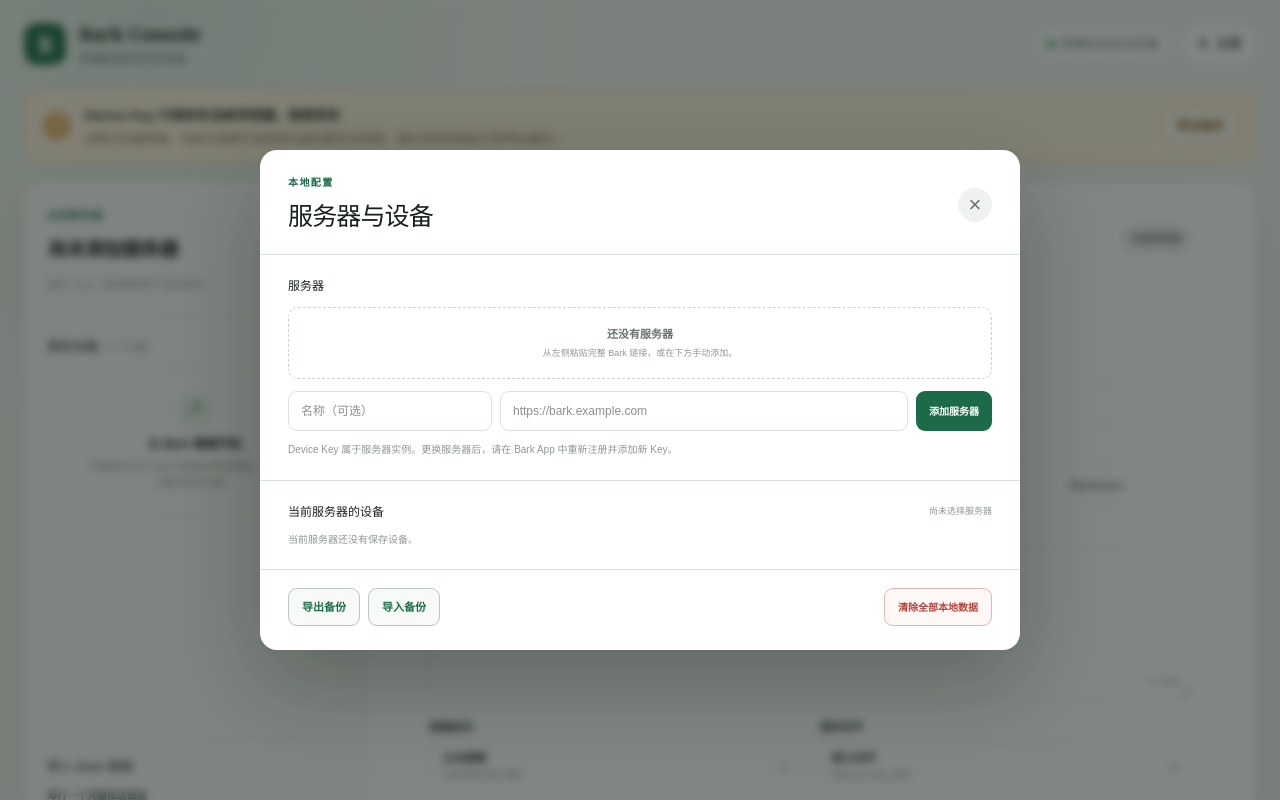
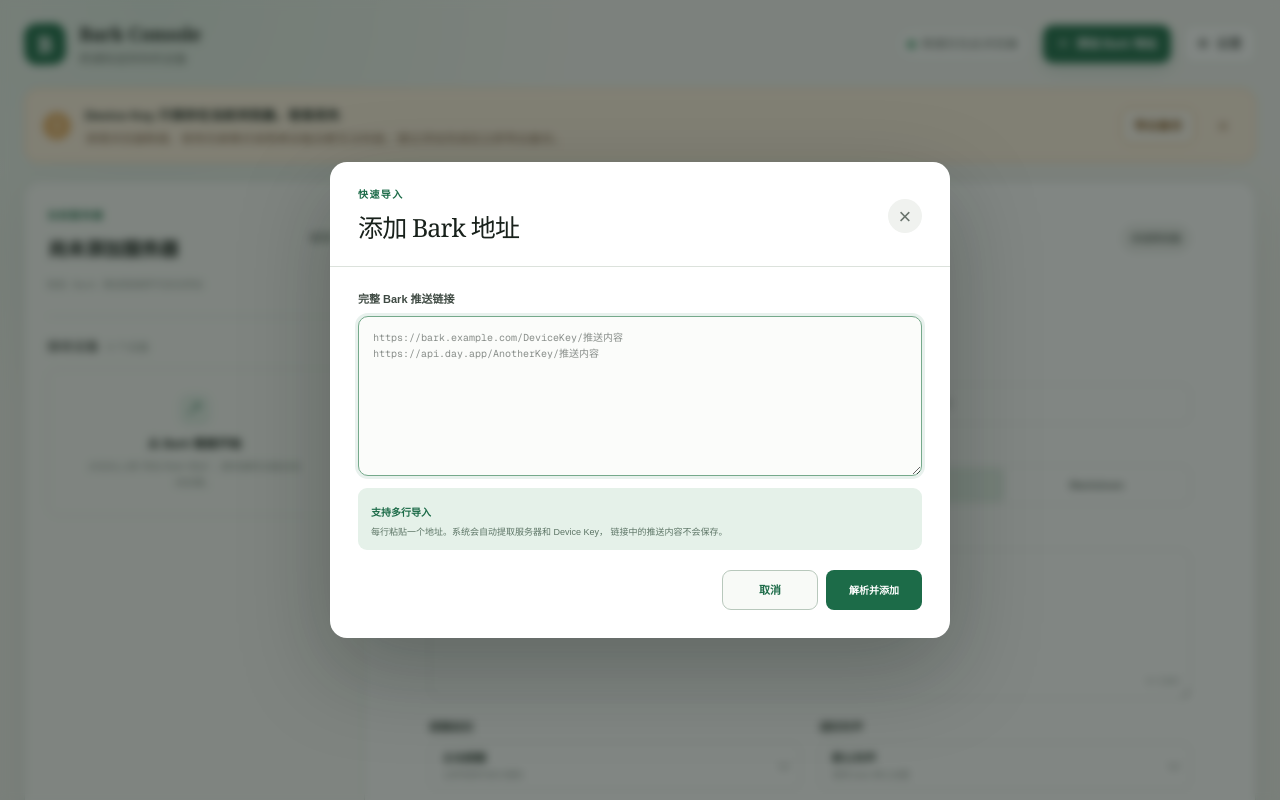
Before and after one commit to space4yyy/bark-web, a Next.js app: page / in a window 1280 px wide. Both pictures are taken after a click on the button "尚未添加服务器". Shown: the top 800 px of the page. Built offline with nearby package versions, Linux system fonts and the light colour scheme.

Commit message:
Move Bark import into header modal

```diff
--- a/app/globals.css
+++ b/app/globals.css
@@ -168,13 +168,34 @@
   font-size: 13px;
 }
 
+.header-add-button {
+  height: 38px;
+  padding: 0 14px;
+  display: flex;
+  align-items: center;
+  gap: 7px;
+  border: 0;
+  border-radius: 10px;
+  background: var(--green);
+  color: white;
+  font-size: 12px;
+  font-weight: 700;
+  box-shadow: 0 6px 16px rgba(28, 107, 72, 0.18);
+  transition: background 0.18s, transform 0.18s;
+}
+
+.header-add-button:hover {
+  transform: translateY(-1px);
+  background: var(--green-dark);
+}
+
 .local-warning {
   width: min(1440px, calc(100% - 48px));
   min-height: 72px;
   margin: 0 auto 18px;
   padding: 14px 18px;
   display: grid;
-  grid-template-columns: auto 1fr auto;
+  grid-template-columns: auto 1fr auto auto;
   align-items: center;
   gap: 14px;
   border: 1px solid #efd1a9;
@@ -204,7 +225,7 @@
   font-size: 12px;
 }
 
-.local-warning button {
+.local-warning .warning-export {
   padding: 8px 12px;
   border: 1px solid #dfb779;
   border-radius: 9px;
@@ -212,6 +233,22 @@
   color: #80531d;
   font-size: 12px;
   font-weight: 700;
+}
+
+.local-warning .warning-close {
+  width: 28px;
+  height: 28px;
+  padding: 0;
+  border: 0;
+  border-radius: 50%;
+  background: transparent;
+  color: #9a7651;
+  font-size: 20px;
+  line-height: 1;
+}
+
+.local-warning .warning-close:hover {
+  background: rgba(128, 83, 29, 0.09);
 }
 
 .workspace {
@@ -1130,6 +1167,74 @@
   box-shadow: 0 32px 90px rgba(9, 21, 13, 0.28);
 }
 
+.import-modal {
+  width: min(620px, 100%);
+  overflow: hidden;
+  border-radius: 17px;
+  background: white;
+  box-shadow: 0 32px 90px rgba(9, 21, 13, 0.28);
+}
+
+.import-modal-form {
+  padding: 24px 28px 28px;
+}
+
+.import-modal-form > label {
+  display: grid;
+  gap: 8px;
+}
+
+.import-modal-form > label > span {
+  color: #3f4a43;
+  font-size: 11px;
+  font-weight: 700;
+}
+
+.import-modal-form textarea {
+  width: 100%;
+  min-height: 160px;
+  padding: 13px 14px;
+  resize: vertical;
+  border: 1px solid var(--line);
+  border-radius: 10px;
+  background: #fbfcfa;
+  font-family: var(--font-geist-mono), monospace;
+  font-size: 10px;
+  line-height: 1.65;
+}
+
+.import-example {
+  margin-top: 12px;
+  padding: 11px 13px;
+  border-radius: 9px;
+  background: var(--green-pale);
+}
+
+.import-example strong {
+  color: var(--green);
+  font-size: 10px;
+}
+
+.import-example p {
+  margin: 3px 0 0;
+  color: #5d7566;
+  font-size: 9px;
+  line-height: 1.55;
+}
+
+.import-actions {
+  margin-top: 20px;
+  display: flex;
+  justify-content: flex-end;
+  gap: 8px;
+}
+
+.import-actions .secondary-button,
+.import-actions .save-button {
+  min-width: 96px;
+  min-height: 40px;
+}
+
 .modal-heading {
   padding: 25px 28px 20px;
   display: flex;
@@ -1430,11 +1535,19 @@
     display: none;
   }
 
+  .header-add-button {
+    padding: 0 11px;
+  }
+
+  .header-add-button span:last-child {
+    display: none;
+  }
+
   .local-warning {
     margin-bottom: 0;
     border-width: 1px 0;
     border-radius: 0;
-    grid-template-columns: auto 1fr;
+    grid-template-columns: auto 1fr auto;
     padding: 13px 16px;
   }
 
@@ -1442,9 +1555,14 @@
     line-height: 1.45;
   }
 
-  .local-warning button {
+  .local-warning .warning-export {
     grid-column: 2;
     justify-self: start;
+  }
+
+  .local-warning .warning-close {
+    grid-column: 3;
+    grid-row: 1;
   }
 
   .workspace {
@@ -1496,6 +1614,15 @@
     border-radius: 18px 18px 0 0;
   }
 
+  .import-modal {
+    width: 100%;
+    border-radius: 18px 18px 0 0;
+  }
+
+  .import-modal-form {
+    padding: 20px 18px 24px;
+  }
+
   .settings-section,
   .modal-heading {
     padding-left: 18px;
--- a/app/page.tsx
+++ b/app/page.tsx
@@ -28,6 +28,7 @@
 };
 
 const STORAGE_KEY = "bark-console-config-v1";
+const BACKUP_WARNING_KEY = "bark-console-backup-warning-dismissed-v1";
 
 const DEFAULT_CONFIG: StoredConfig = {
   version: 2,
@@ -168,6 +169,8 @@
   const [sending, setSending] = useState(false);
   const [showAdvanced, setShowAdvanced] = useState(false);
   const [showSettings, setShowSettings] = useState(false);
+  const [showImport, setShowImport] = useState(false);
+  const [backupWarningDismissed, setBackupWarningDismissed] = useState(false);
   const [serverMenuOpen, setServerMenuOpen] = useState(false);
   const [showKeys, setShowKeys] = useState<Record<string, boolean>>({});
   const [barkLinks, setBarkLinks] = useState("");
@@ -220,6 +223,9 @@
           setConfig({ version: 2, activeServerId, servers });
         }
       }
+      setBackupWarningDismissed(
+        localStorage.getItem(BACKUP_WARNING_KEY) === "1",
+      );
     } catch {
       setNotice({ type: "error", text: "本地配置读取失败，已使用默认设置。" });
     } finally {
@@ -343,6 +349,7 @@
     });
     setSelectedDeviceIds(newDeviceIds);
     setBarkLinks("");
+    setShowImport(false);
     setNotice({
       type: "success",
       text:
@@ -626,6 +633,13 @@
             <span className="privacy-dot" />
             数据仅在此浏览器
           </span>
+          <button
+            className="header-add-button"
+            onClick={() => setShowImport(true)}
+          >
+            <span aria-hidden="true">＋</span>
+            <span>添加 Bark 地址</span>
+          </button>
           <button className="icon-button" onClick={() => setShowSettings(true)}>
             <span aria-hidden="true">⚙</span>
             <span>设置</span>
@@ -633,14 +647,28 @@
         </div>
       </header>
 
+      {!backupWarningDismissed && (
         <div className="local-warning" role="note">
           <span className="warning-icon">!</span>
           <div>
             <strong>Device Key 只保存在当前浏览器，容易丢失</strong>
             <p>清理浏览器数据、使用无痕模式或更换设备后都无法恢复。建议添加完成后立即导出备份。</p>
           </div>
-        <button onClick={exportConfig}>导出备份</button>
+          <button className="warning-export" onClick={exportConfig}>
+            导出备份
+          </button>
+          <button
+            className="warning-close"
+            aria-label="关闭备份提醒"
+            onClick={() => {
+              setBackupWarningDismissed(true);
+              localStorage.setItem(BACKUP_WARNING_KEY, "1");
+            }}
+          >
+            ×
+          </button>
         </div>
+      )}
 
       <div className="workspace">
         <aside className="device-panel">
@@ -655,7 +683,7 @@
                 onClick={() =>
                   config.servers.length
                     ? setServerMenuOpen((open) => !open)
-                    : setShowSettings(true)
+                    : setShowImport(true)
                 }
               >
                 <span>{activeServer?.name ?? "尚未添加服务器"}</span>
@@ -707,8 +735,8 @@
                       setShowSettings(true);
                     }}
                   >
-                    <span>＋</span>
-                    添加或管理服务器
+                    <span>⚙</span>
+                    管理服务器与设备
                   </button>
                 </div>
               )}
@@ -775,32 +803,12 @@
                 <strong>{activeServer ? "还没有接收设备" : "从 Bark 链接开始"}</strong>
                 <p>
                   {activeServer
-                    ? "导入包含 Device Key 的完整链接，即可添加到当前服务器。"
-                    : "下面粘贴 Bark App 中复制的推送链接，服务器和设备会自动创建。"}
+                    ? "点击右上角“添加 Bark 地址”，导入新的设备链接。"
+                    : "点击右上角“添加 Bark 地址”，服务器和设备会自动创建。"}
                 </p>
               </div>
             )}
           </div>
-
-          <form className="add-device import-links" onSubmit={importBarkLinks}>
-            <h3>导入 Bark 链接</h3>
-            <label>
-              <span>每行一个完整推送链接</span>
-              <textarea
-                value={barkLinks}
-                onChange={(event) => setBarkLinks(event.target.value)}
-                placeholder={
-                  "https://bark.example.com/DeviceKey/推送内容\nhttps://api.day.app/AnotherKey/推送内容"
-                }
-                autoComplete="off"
-                required
-              />
-            </label>
-            <p>自动解析服务器与 Device Key，链接中的推送内容不会保存。</p>
-            <button className="secondary-button" type="submit">
-              <span>＋</span> {barkLinks.includes("\n") ? "批量导入" : "解析并添加"}
-            </button>
-          </form>
         </aside>
 
         <section className="composer-panel">
@@ -1021,6 +1029,69 @@
           </form>
         </section>
       </div>
+
+      {showImport && (
+        <div
+          className="modal-backdrop"
+          onMouseDown={() => setShowImport(false)}
+        >
+          <section
+            className="import-modal"
+            role="dialog"
+            aria-modal="true"
+            aria-labelledby="import-title"
+            onMouseDown={(event) => event.stopPropagation()}
+          >
+            <div className="modal-heading">
+              <div>
+                <span className="eyebrow">快速导入</span>
+                <h2 id="import-title">添加 Bark 地址</h2>
+              </div>
+              <button
+                className="close-button"
+                onClick={() => setShowImport(false)}
+                aria-label="关闭添加窗口"
+              >
+                ×
+              </button>
+            </div>
+            <form className="import-modal-form" onSubmit={importBarkLinks}>
+              <label>
+                <span>完整 Bark 推送链接</span>
+                <textarea
+                  value={barkLinks}
+                  onChange={(event) => setBarkLinks(event.target.value)}
+                  placeholder={
+                    "https://bark.example.com/DeviceKey/推送内容\nhttps://api.day.app/AnotherKey/推送内容"
+                  }
+                  autoComplete="off"
+                  autoFocus
+                  required
+                />
+              </label>
+              <div className="import-example">
+                <strong>支持多行导入</strong>
+                <p>
+                  每行粘贴一个地址。系统会自动提取服务器和 Device Key，
+                  链接中的推送内容不会保存。
+                </p>
+              </div>
+              <div className="import-actions">
+                <button
+                  type="button"
+                  className="secondary-button"
+                  onClick={() => setShowImport(false)}
+                >
+                  取消
+                </button>
+                <button type="submit" className="save-button">
+                  {barkLinks.includes("\n") ? "批量导入" : "解析并添加"}
+                </button>
+              </div>
+            </form>
+          </section>
+        </div>
+      )}
 
       {showSettings && (
         <div className="modal-backdrop" onMouseDown={() => setShowSettings(false)}>
```
Lines whose indentation alone changed are shown as unchanged.
